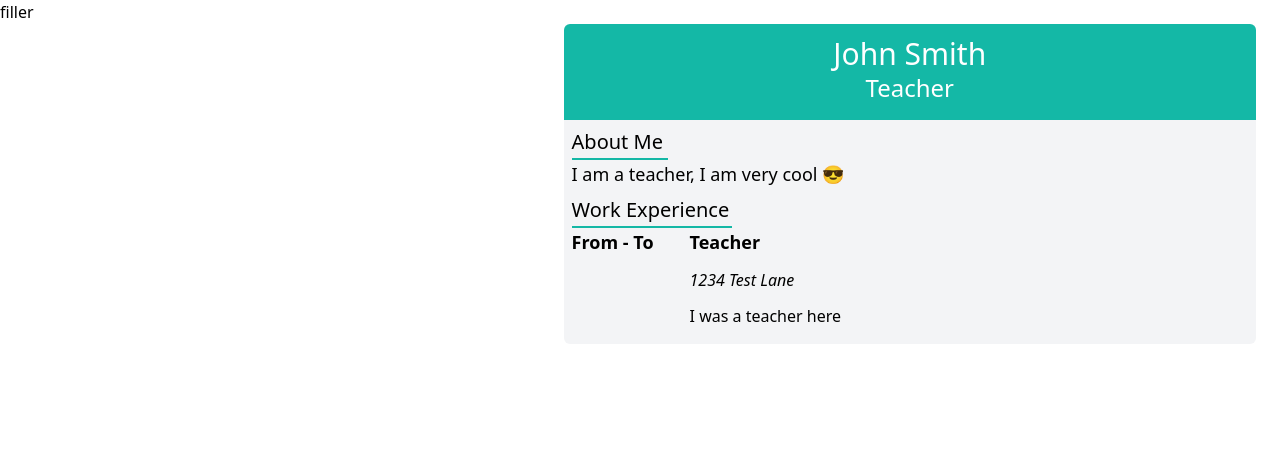
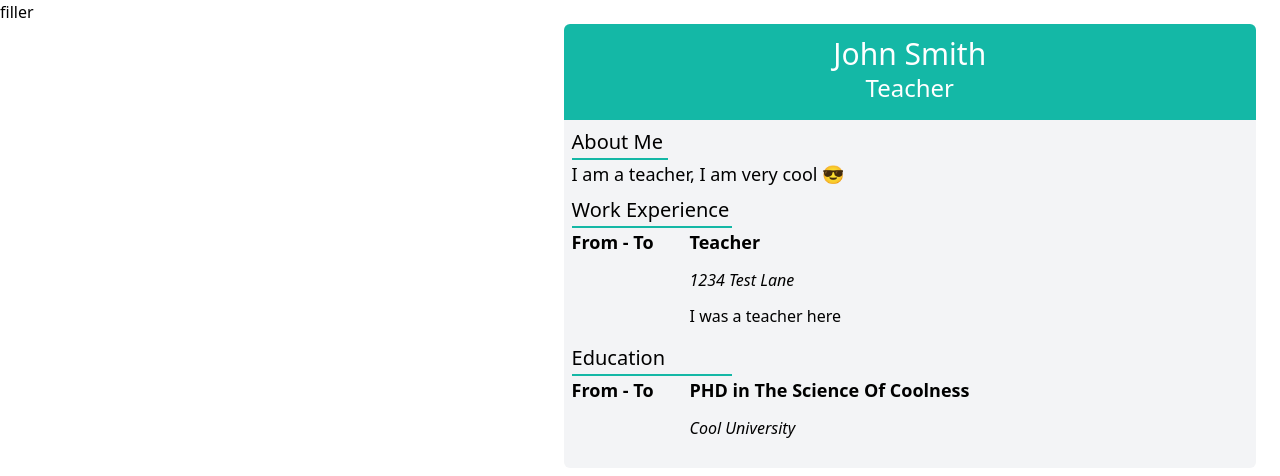
Before and after one commit to vibovenkat123/cv-app-maker, a Vue app: page / in a window 1280 px wide. Shown: the top 476 px of the page. Built offline with nearby package versions, Linux system fonts and the light colour scheme.

Commit message:
add section for education

```diff
--- a/src/components/cv-main.vue
+++ b/src/components/cv-main.vue
@@ -1,6 +1,7 @@
 <script lang="ts" setup>
 import { useInfoStore } from '@/stores/info-store';
 import ExperienceItem from './experience-items.vue';
+import EducationItems from './education-items.vue';
 
 const store = useInfoStore();
 function example() {
@@ -28,7 +29,7 @@ example();
             <div class="text-xl mb-0.5">
               About Me
             </div>
-            <div class="bg-teal-500 w-24 h-0.5"></div>
+            <div class="bg-teal-500 w-24 h-0.5"/>
             <div class="text-lg">
               {{store.description}}
             </div>
@@ -37,8 +38,15 @@ example();
           <div class="text-xl mb-0.5 mt-2">
             Work Experience
           </div>
-          <div class="bg-teal-500 w-40 h-0.5"></div>
+          <div class="bg-teal-500 w-40 h-0.5"/>
           <ExperienceItem/>
+        </div>
+        <div>
+          <div class="text-xl mb-0.5 mt-2">
+            Education
+          </div>
+          <div class="bg-teal-500 w-40 h-0.5"/>
+          <EducationItems/>
         </div>
       </div>
       </div>
--- /dev/null
+++ b/src/components/education-items.vue
@@ -0,0 +1,16 @@
+<script lang="ts" setup>
+import { useInfoStore } from '@/stores/info-store';
+
+const store = useInfoStore();
+</script>
+  <template>
+    <ul v-for="eductation in store.eductation" :key="eductation.id">
+      <div class="flex mb-2">
+        <div class="font-semibold text-lg">{{eductation.from}} - {{eductation.to}}</div>
+        <div class="flex flex-col ml-9">
+          <div class="font-semibold text-lg">{{eductation.degree}}</div>
+          <div class="italic mt-3 mb-3">{{eductation.location}}</div>
+        </div>
+      </div>
+    </ul>
+  </template>
--- a/src/stores/info-store.ts
+++ b/src/stores/info-store.ts
@@ -7,16 +7,24 @@ export const useInfoStore = defineStore('info', () => {
   const lastName = ref('');
   const jobTitle = ref('');
   const description = ref('');
+  const id = ref(0);
   const experiences = ref([{
     from: 'From',
     to: 'To',
-    id: 1,
+    id,
     title: 'Teacher',
     location: '1234 Test Lane',
     description: 'I was a teacher here',
   },
   ]);
+  const eductation = ref([{
+    from: 'From',
+    to: 'To',
+    id,
+    degree: 'PHD in The Science Of Coolness',
+    location: 'Cool University',
+  }]);
   return {
-    firstName, lastName, jobTitle, description, experiences,
+    firstName, lastName, jobTitle, description, experiences, eductation,
   };
 });
```
